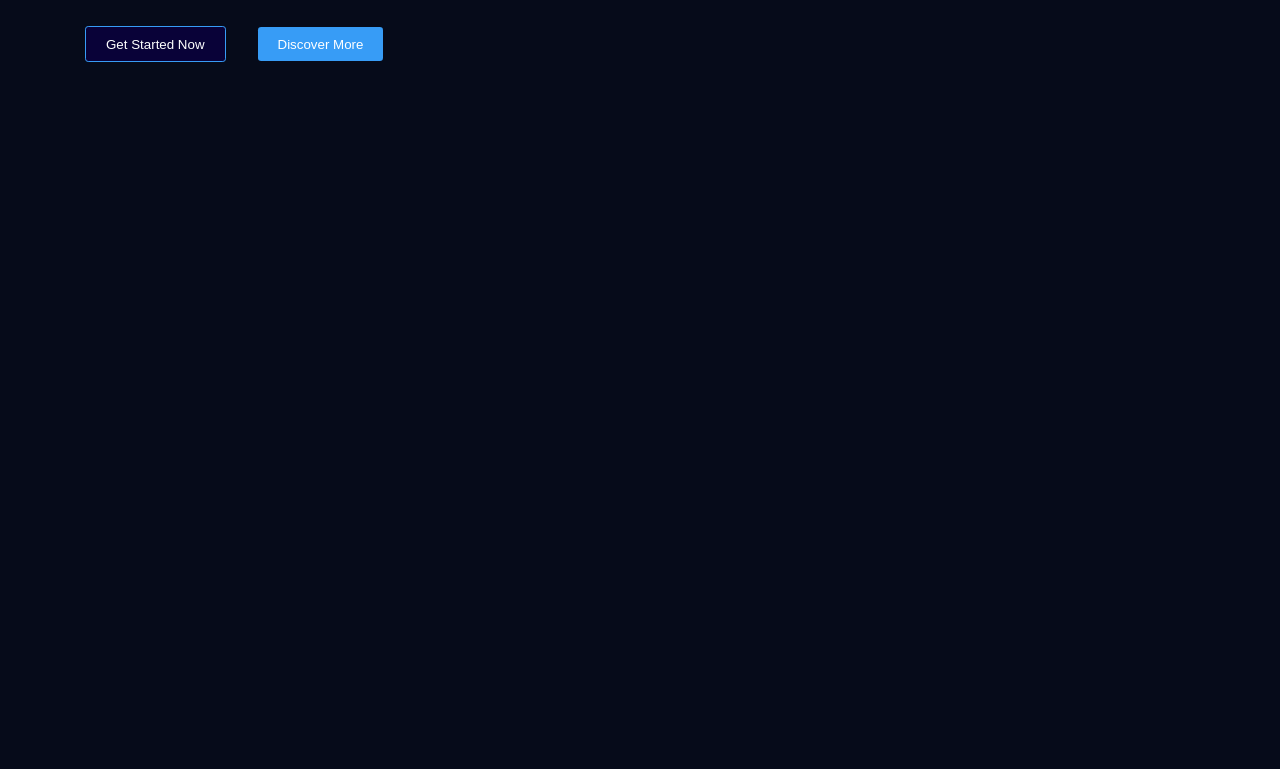
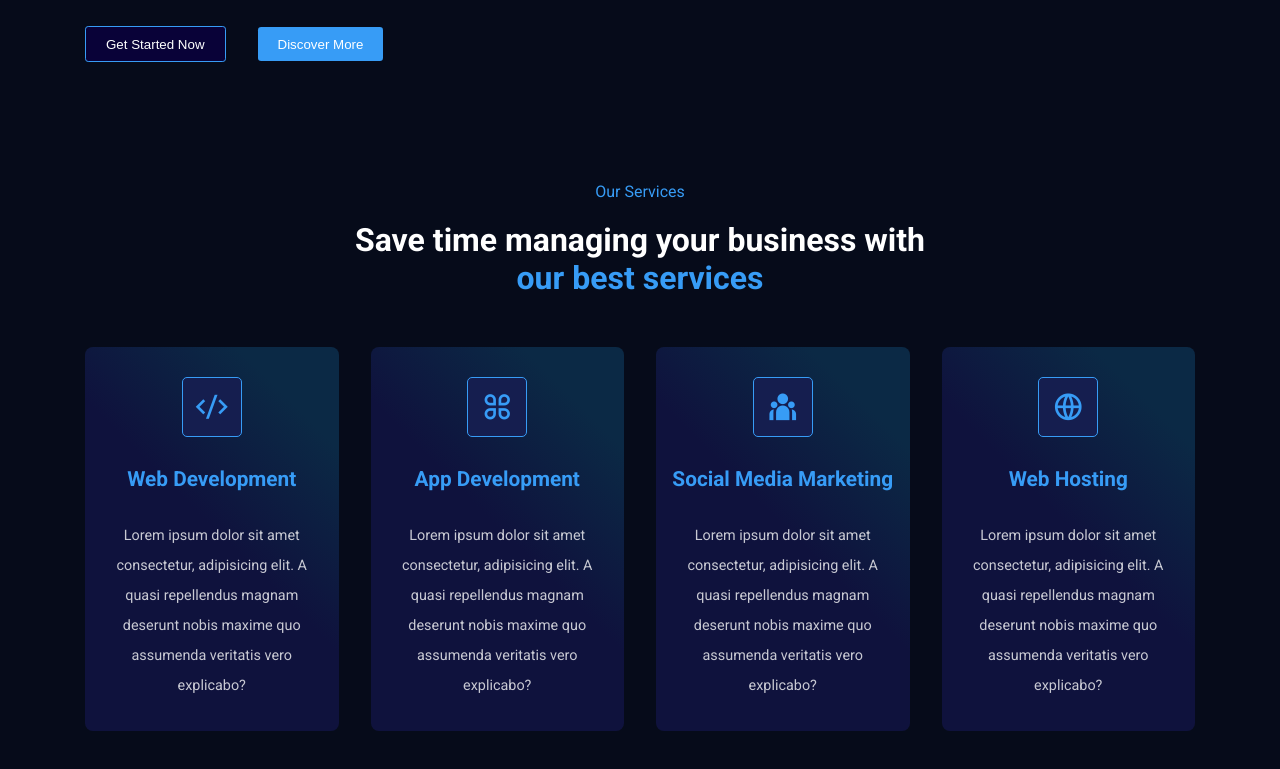
Before and after one commit to UmeenHashel/winsay-website, a React (Create React App) app: page / in a window 1280 px wide. Shown: the part 519-1288 px from the top of the page. Before the commit the page ends 800 px from the top, so only its background shows below. Built offline with nearby package versions, Linux system fonts and the light colour scheme.

Commit message:
Developed the services.jsx and changed the title of the website

```diff
--- a/public/index.html
+++ b/public/index.html
@@ -24,7 +24,7 @@
       work correctly both with client-side routing and a non-root public URL.
       Learn how to configure a non-root public URL by running `npm run build`.
     -->
-    <title>React App</title>
+    <title>Welcome to Winsay Solutions</title>
   </head>
   <body>
     <noscript>You need to enable JavaScript to run this app.</noscript>
--- a/src/App.css
+++ b/src/App.css
@@ -76,6 +76,7 @@ a{
 
 h1, h2{
   color: var(--heading-color);
+  font-size: 2rem;
 }
 
 section{
@@ -94,3 +95,10 @@ section{
   line-height: 30px;
   font-size: .9rem;
 }
+
+.subtitle{
+  font-size: 1rem;
+  color: var(--primary-color);
+  font-weight: 400;
+  margin-bottom: 20px;
+}
--- a/src/App.js
+++ b/src/App.js
@@ -1,11 +1,14 @@
 import './App.css';
 import Header from './components/Header/Header'
 import Hero from './components/UI/Hero';
+import Services from './components/UI/Services'
 
 function App() {
   return <>
     <Header/>
     <Hero/>
+    <Services/>
+
   </>
 }
 
--- a/src/components/UI/Services.jsx
+++ b/src/components/UI/Services.jsx
@@ -1,10 +1,59 @@
 import React from 'react'
 import "../../styles/services.css"
 
+const serviceData = [
+    {
+        icon: 'ri-code-s-slash-line',
+        title: 'Web Development',
+        desc: 'Lorem ipsum dolor sit amet consectetur, adipisicing elit. A quasi repellendus magnam deserunt nobis maxime quo assumenda veritatis vero explicabo?',
+    },
+
+    {
+        icon: 'ri-apps-line',
+        title: 'App Development',
+        desc: 'Lorem ipsum dolor sit amet consectetur, adipisicing elit. A quasi repellendus magnam deserunt nobis maxime quo assumenda veritatis vero explicabo?',
+    },
+
+    {
+        icon: 'ri-team-fill',
+        title: 'Social Media Marketing',
+        desc: 'Lorem ipsum dolor sit amet consectetur, adipisicing elit. A quasi repellendus magnam deserunt nobis maxime quo assumenda veritatis vero explicabo?',
+    },
+
+    {
+        icon: 'ri-global-line',
+        title: 'Web Hosting',
+        desc: 'Lorem ipsum dolor sit amet consectetur, adipisicing elit. A quasi repellendus magnam deserunt nobis maxime quo assumenda veritatis vero explicabo?',
+    },
+
+]
+
 const Services = () => {
-  return (
-    <div>Services</div>
-  )
+  return <section id="service">
+    <div className="container">
+        <div className="services_top-content">
+            <h6 className="subtitle">Our Services</h6>
+            <h2>Save time managing your business with</h2>
+            <h2 className="highlight">our best services</h2>
+        </div>
+
+        <div className="service_item-wrapper">
+            {
+                serviceData.map((item, index)=>(
+                    <div className="services_item" key={index}>
+                        <span className="service_icon">
+                            <i class={item.icon}></i>
+                        </span>
+                        <h3 className="service_title">{item.title}</h3>
+                        <p className="description">{item.desc}</p>
+                    </div>
+                ))
+            }
+        </div>
+
+
+    </div>
+  </section>
 }
 
 export default Services
--- a/src/styles/services.css
+++ b/src/styles/services.css
@@ -0,0 +1,43 @@
+.services_top-content{
+    text-align: center;
+    margin-bottom: 50px;
+}
+
+.service_item-wrapper{
+    display: flex;
+    align-items: center;
+    justify-content: space-around;
+    column-gap: 2rem;
+}
+
+.services_item{
+    background: var(--card-bg);
+    width: 25%;
+    padding: 30px 15px;
+    text-align: center;
+    border-radius: .5rem;
+}
+
+.service_icon{
+    width: 60px;
+    height: 60px;
+    display: flex;
+    align-items: center;
+    justify-content: center;
+    margin: auto;
+    background: var(--icon-bg);
+    border-radius: 5px;
+    margin-bottom: 30px;
+    border: 1px solid var(--primary-color);
+}
+
+.service_icon i{
+    font-size: 2rem;
+    color: var(--primary-color);
+}
+
+.service_title{
+    color: var(--primary-color);
+    font-size: 1.3rem;
+    margin-bottom: 30px;
+}
```
